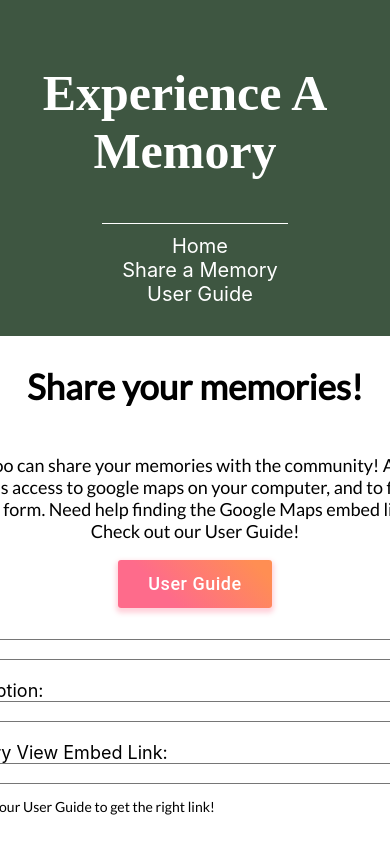
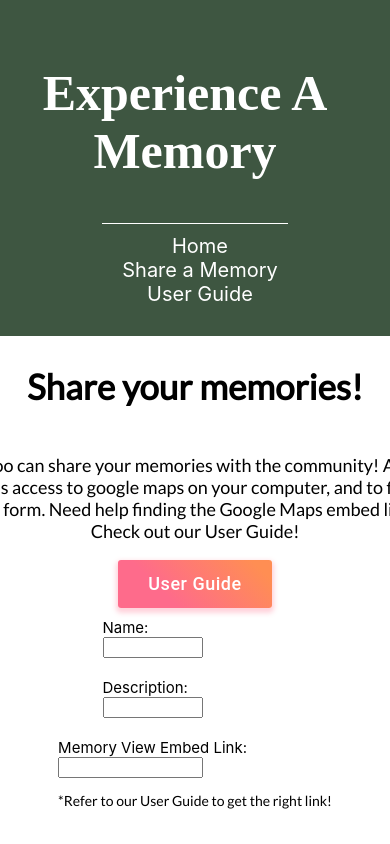
Before and after one commit to amandaphail/VisualizeAMemory, a React (Create React App) app: page /new in a window 390 px wide. Shown: the top 844 px of the page. Built offline with nearby package versions, Linux system fonts and the light colour scheme; no server answers; a web font is replaced by a local one.

Commit message:
form mediaquery beginnings

```diff
--- a/src/components/form.css
+++ b/src/components/form.css
@@ -37,18 +37,18 @@ label{
   font-size: 14px;
 }
 
-/* .button {
-  background-color: #6772e5;
-  box-shadow: 0 4px 6px rgba(50, 50, 93, 0.11), 0 1px 3px rgba(0, 0, 0, 0.08);
-  padding: 7px 14px;
-}
-.button:hover {
-  background-color: #5469d4;
-}
-.button-label {
-  /* color: #fff; */
-  /* font-size: 15px;
-}*/
+@media only screen and (max-width: 900px){
 
 
-/* https://material-ui.com/guides/interoperability/ */
+h2{
+  font-size: 10px;
+}
+
+label{
+  font-size: 15px;
+}
+
+.inputs{
+  width: 50%;
+}
+}
```
Also changed, not shown: src/App.css (line endings or trailing spaces).
